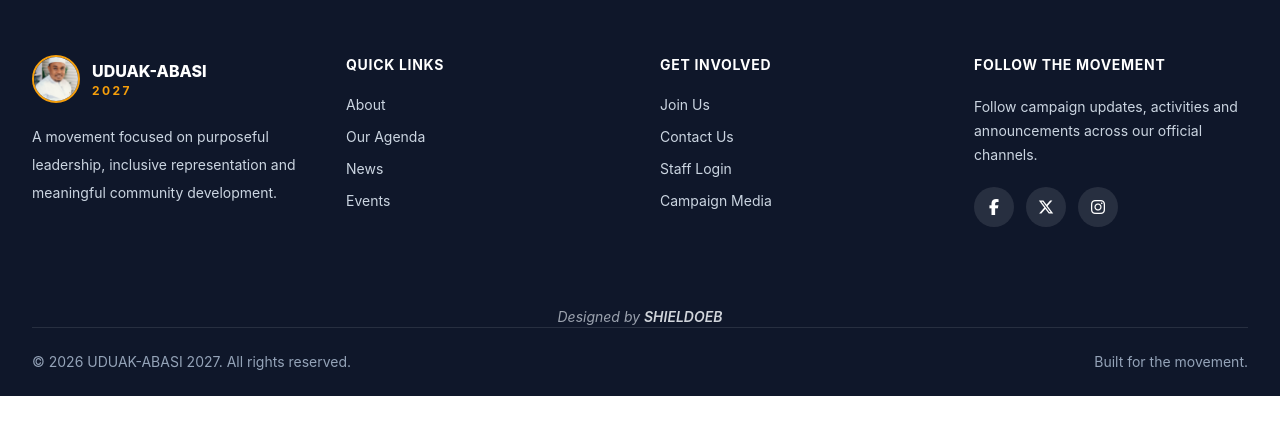
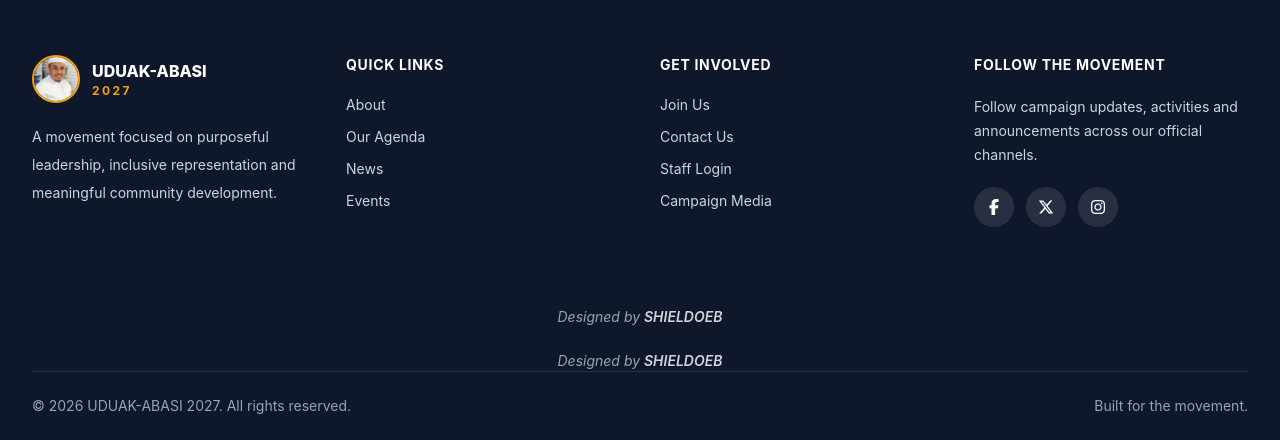
Before and after one commit to otubaba/uduakabasi, a Django app: page /about/ in a window 1280 px wide. Shown: the part 3756-4196 px from the top of the page. Before the commit the page ends 4152 px from the top, so only its background shows below. Run offline with Django 5.2, Linux system fonts and the light colour scheme; some libraries are stand-ins or nearby versions.

Commit message:
Restore SHIELDOEB footer credit

```diff
--- a/templates/base.html
+++ b/templates/base.html
@@ -1300,6 +1300,19 @@
                 </div>
 
             </div>
+            <p class="mt-6 text-center text-sm text-gray-400">
+                <span class="italic">
+                    Designed by
+                    <a
+                        href="https://otubaba.github.io/engrBasseyO/"
+                        target="_blank"
+                        rel="noopener noreferrer"
+                        class="font-semibold text-gray-300 transition-all duration-300 hover:text-campaign-gold hover:underline hover:underline-offset-4"
+                    >
+                        SHIELDOEB
+                    </a>
+                </span>
+            </p>
 
             <p class="mt-6 text-center text-sm text-gray-400">
                 <span class="italic">
```
